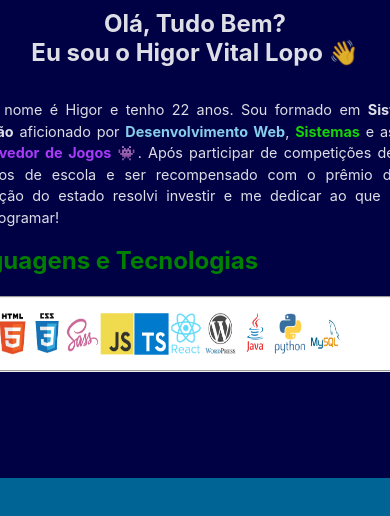
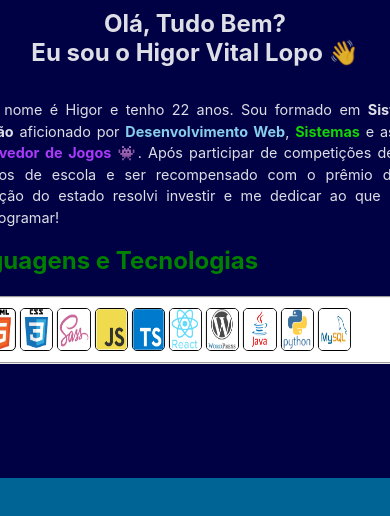
Before and after one commit to Higor335/Portfolio, a React (Vite) app in the folder Portfolio/: page / in a window 390 px wide. Shown: the part 1055-1571 px from the top of the page. Built offline with nearby package versions, Linux system fonts and the light colour scheme.

Commit message:
style: :art: corrige icones programacao

```diff
--- a/Portfolio/src/styles/Sobre.scss
+++ b/Portfolio/src/styles/Sobre.scss
@@ -140,19 +140,20 @@
                 background-color: rgb(255, 255, 255);
                 border-radius: 8px;
                 padding-top: 20px;
-                margin-left: -18px;
-                width: 100%;
-                height: 5vh;
+                margin-left: -20px;
+                height: 4vh;
                 display: flex;
                 align-items: center;
                 place-content: center;
-                gap: 0px;
+                gap: 4px;
 
                 img{
                   -webkit-text-stroke: 25px rgb(199, 0, 0);
                   margin-top: -10px;
-                  width: 8.9vw;
-                  height: 5vh;
+                  width: 8vw;
+                  height: 4.8vh;
+                  border: 0.5px solid black;
+                  border-radius: 5px;
                 }
               }
           }
```
Also changed, not shown: Portfolio/src/assets/css3.png.
